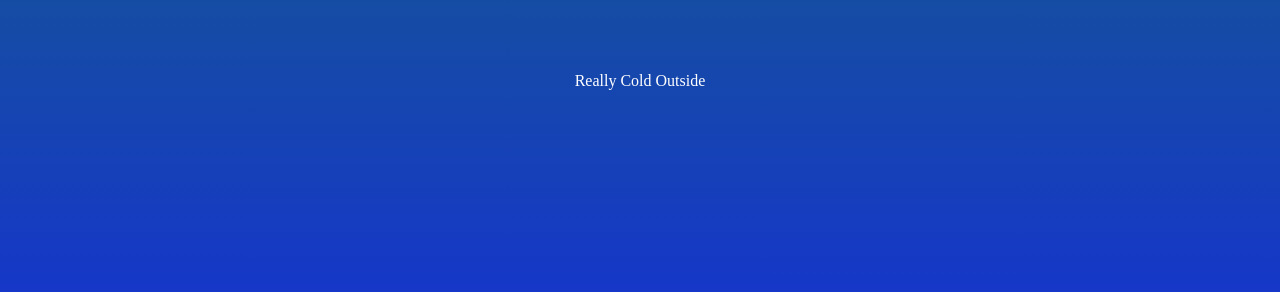
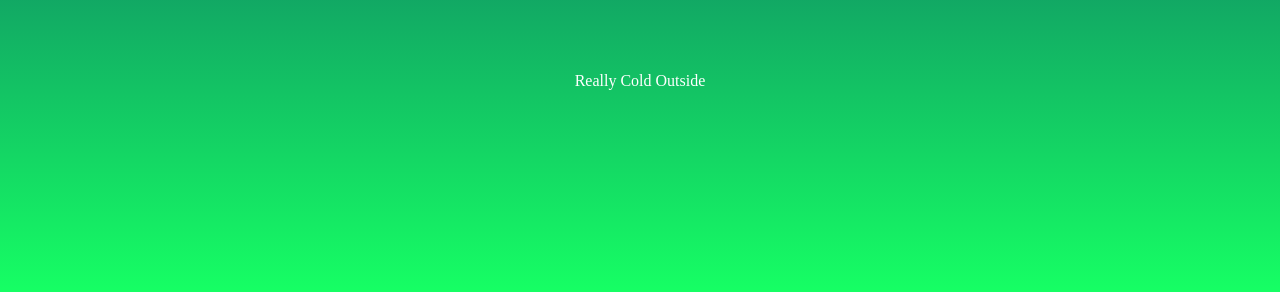
Before and after one commit to kirklandtc/g107Bravo_weather, a plain HTML site: page index.html in a window 1280 px wide. Shown: the part 508-800 px from the top of the page. Drawn offline with Linux system fonts and the light colour scheme.

Commit message:
minor changes

```diff
--- a/style.css
+++ b/style.css
@@ -11,7 +11,7 @@ body {
   justify-content: center;
   flex-direction: column;
   align-items: center;
-  background: linear-gradient(rgb(20,114,100), rgb(22,55,200));
+  background: linear-gradient(rgb(10,18,100), rgb(22,485,100));
   font-family: times serif;
   color: white;
 
```
